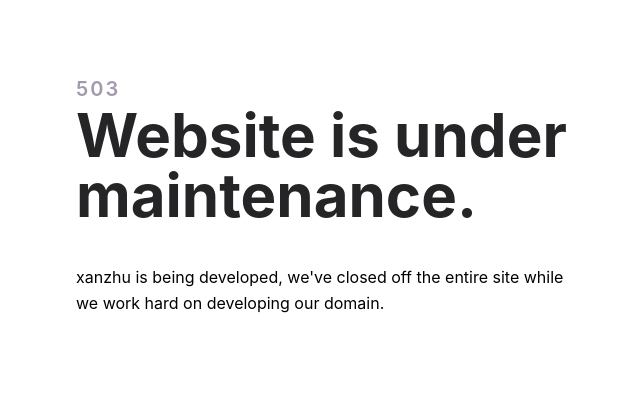
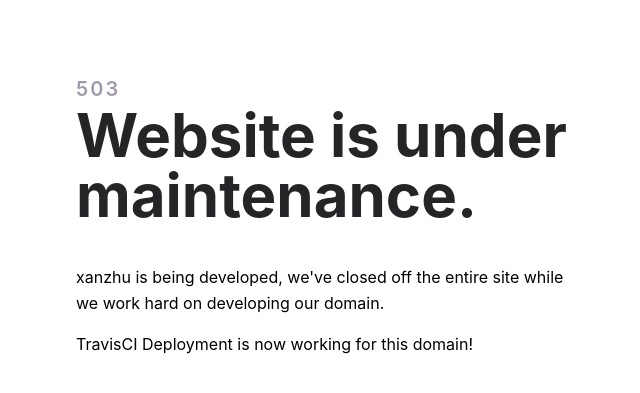
Before and after one commit to xanzhu/xanzhu-jekyll, a Jekyll site: the page built from index.md, in a window 1280 px wide. Shown: the top 393 px of the page, without its empty margins (314-954 px from the left). Built offline with Jekyll 4.4.1, drawn with Linux system fonts in a browser that asks for light colours.

```diff
--- a/Gemfile
+++ b/Gemfile
@@ -1,4 +1,5 @@
 source "https://rubygems.org"
+
 
 gem "jekyll", "~> 4.0"
 
--- a/_config.yml
+++ b/_config.yml
@@ -13,3 +13,4 @@ exclude:
   - CNAME
   - package.json
   - package-lock.json
+  - scripts
--- a/_includes/503.html
+++ b/_includes/503.html
@@ -54,6 +54,7 @@
   <h2>503</h2>
   <h1>Website is under maintenance.</h1>
 <p>xanzhu is being developed, we've closed off the entire site while we work hard on developing our domain. </p>
+<p>TravisCI Deployment is now working for this domain!</p>
 </div>
 </body>
 </html>
--- a/package.json
+++ b/package.json
@@ -17,7 +17,6 @@
   },
   "homepage": "https://github.com/BhuZha/XZ#readme",
   "devDependencies": {
-    "git-scripts": "^0.2.1",
     "surge": "^0.21.3"
   }
 }
```
Also changed, not shown: .travis.yml, 1 other file.
